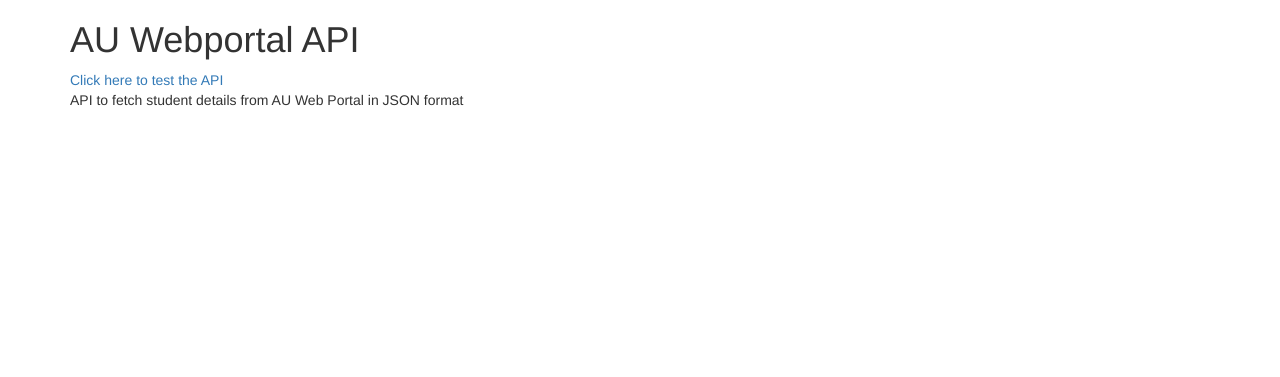
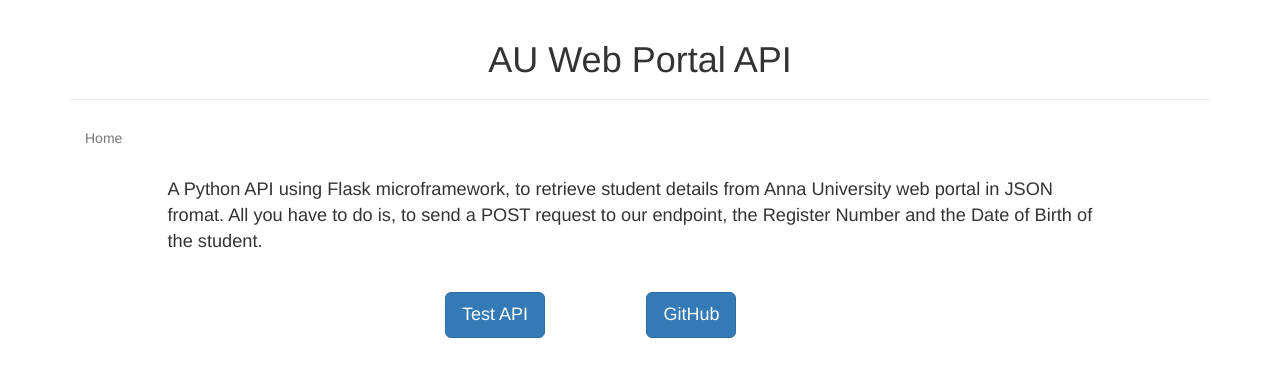
Before and after one commit to arunvelsriram/auwebportal, a Flask app: page / in a window 1280 px wide. Shown: the top 377 px of the page. Run offline with Flask 2, Linux system fonts and the light colour scheme; some libraries are stand-ins or nearby versions.

Commit message:
Modified layout, added buttons, Ajax loader, etc.

```diff
--- a/scrapper/templates/base.html
+++ b/scrapper/templates/base.html
@@ -1,17 +1,39 @@
 <!DOCTYPE html>
 <html>
   <head>
-    <title>AU Webportal | A Python API using Flask Microframework.</title>
-    <link rel="stylesheet" href="{{ url_for('static', filename='css/bootstrap.css') }}">
-    <script type=text/javascript src="{{ url_for('static', filename='js/jquery.min.js') }}"></script>
+    <title>{% block title %}{% endblock %} | AU Web Portal API</title>
+    {% block head %}
+      <link rel="stylesheet" href="{{ url_for('static', filename='css/bootstrap.css') }}">
+      <script type=text/javascript src="{{ url_for('static', filename='js/jquery.min.js') }}"></script>
+      <style type="text/css">
+        .breadcrumb {
+            background-color: transparent;
+        }
+        p{
+            font-size: 1.3em;
+        }
+      </style>
+    {% endblock %}
   </head>
   <body>
-    <header>
-      <div class="container">
-        <h1 class="logo">AU Webportal API</h1>
-      </div>
-      </header>
     <div class="container">
+       <div class="page-header">
+         <h1 class="text-center">AU Web Portal API</h1>
+       </div>
+      {% set breadcrumb = [
+        ('/', 'home', 'Home'),
+        ('/test/', 'test', 'Test'),
+      ]-%}
+      {% set active_page = active_page|default('index') -%}
+      <ul class="breadcrumb">
+        {% for href, id, caption in breadcrumb %}
+          {% if id == active_page %}
+              <li class="active">{{ caption }}</li>
+          {% elif active_page != 'home' %}
+                <li><a href="{{ href }}">{{ caption }}</a></li>
+          {% endif %}
+        {% endfor %}
+      </ul>
       {% block content %}
       {% endblock %}
     </div>
--- a/scrapper/templates/index.html
+++ b/scrapper/templates/index.html
@@ -1,7 +1,19 @@
 {% extends "base.html" %}
+{% set active_page = "home" %}
+{% block title %}
+    A Python API Using Flask Microframework{{ super() }}
+{% endblock %}
+{% block head %}
+    {{ super() }}
+{% endblock %}
 {% block content %}
-    <div>
-      <a href="/test">Click here to test the API</a>
-      <p>API to fetch student details from AU Web Portal in JSON format</p>
+    <div class="row clearfix">
+        <div class="col-md-10 col-md-offset-1">
+          <p>A Python API using Flask microframework, to retrieve student details from Anna University web portal in JSON fromat. All you have to do is, to send a POST request to our endpoint, the Register Number and the Date of Birth of the student.</p>
+        </div>
+    </div>
+    <div class="row clearfix" style="margin-top: 2em;">
+        <a href="/test" class="btn btn-primary btn-lg col-md-offset-4">Test API</a>
+        <a href="https://github.com/arunvelsriram/auwebportal" target="_blank" class="btn btn-primary btn-lg col-md-offset-1">GitHub</a>
     </div>
 {% endblock %}
```
Also changed, not shown: scrapper/templates/test.html (+68 -9 lines), scrapper/static/images/ajax-loader.gif (added).
